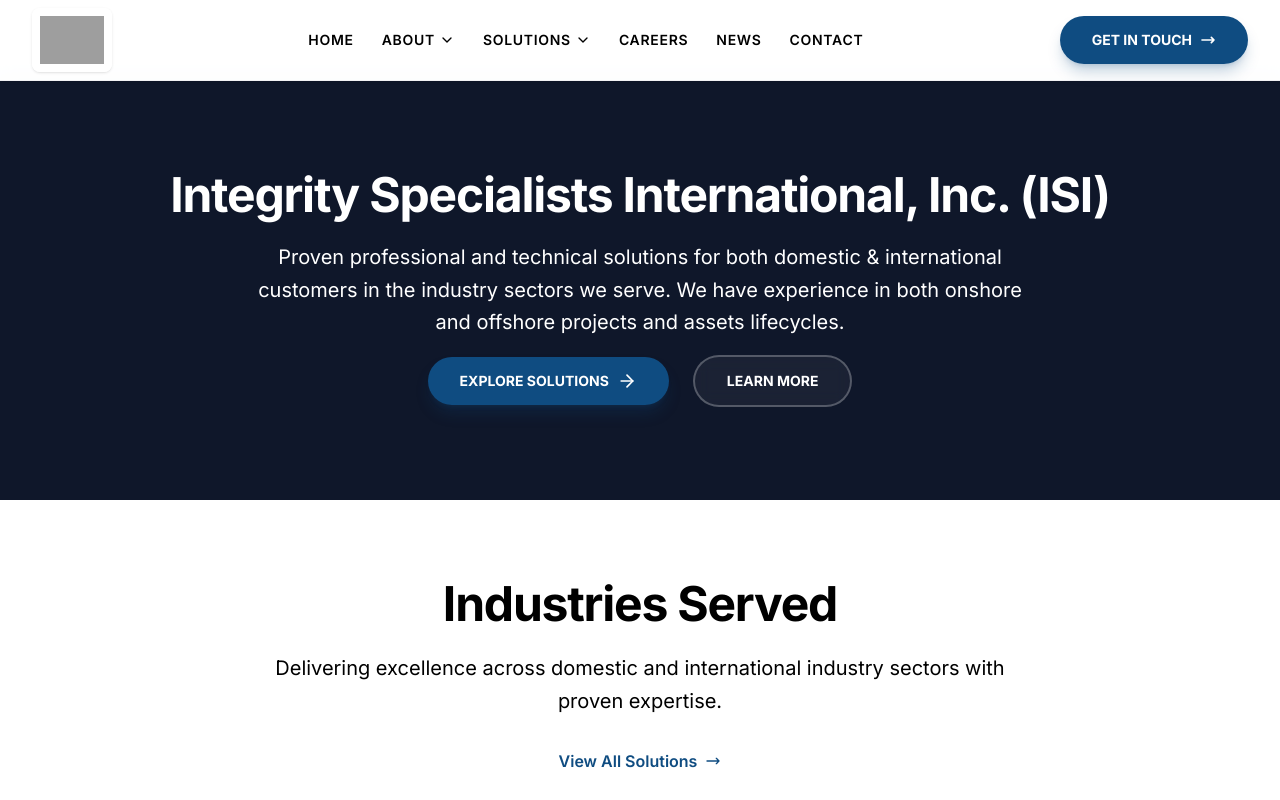
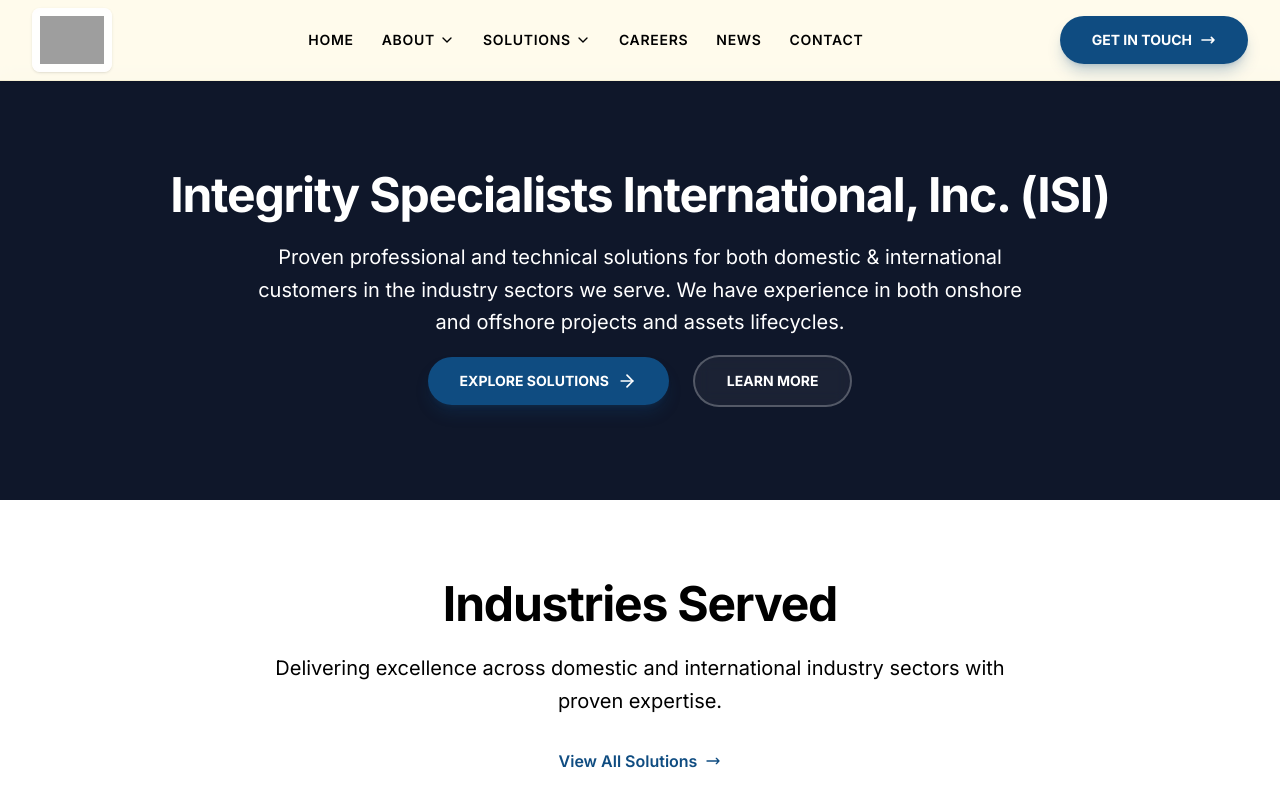
Before and after one commit to Muhammadkashifsaeed/System, a Next.js app: page / in a window 1280 px wide. Shown: the top 800 px of the page. Built offline with nearby package versions, Linux system fonts and the light colour scheme; grey boxes are pictures that could not be loaded.

Commit message:
style: change header background to light amber/brown tones
- Replace white backgrounds with amber-50
- Update border colors to amber-100
- Maintain existing shadow and blur effects

```diff
--- a/src/components/Header.tsx
+++ b/src/components/Header.tsx
@@ -120,8 +120,8 @@
     <header
       className={`fixed top-0 left-0 right-0 z-50 transition-all duration-300 ${
         scrolled
-          ? "bg-white/95 shadow-lg shadow-black/5 border-b border-gray-100/80 backdrop-blur-md"
-          : "bg-white/90 shadow-sm border-b border-gray-100/60 backdrop-blur-sm"
+          ? "bg-amber-50/95 shadow-lg shadow-black/5 border-b border-amber-100/60 backdrop-blur-md"
+          : "bg-amber-50/90 shadow-sm border-b border-amber-100/40 backdrop-blur-sm"
       }`}
     >
       <div className="mx-auto max-w-7xl px-6 lg:px-8">
```
